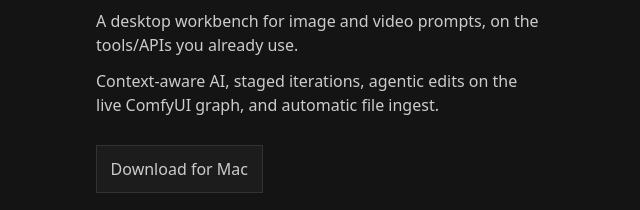
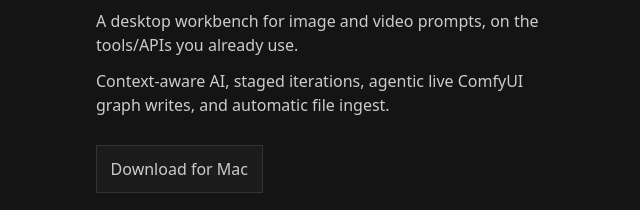
Before and after one commit to ajirokrause-blip/runbench-site, a plain HTML site: page runbench-site/index.html in a window 1280 px wide. Shown: the part 197-407 px from the top of the page, 320-960 px from the left. Drawn offline with Linux system fonts and the light colour scheme.

Commit message:
Name the ComfyUI action as a graph write on the homepage.

```diff
--- a/runbench-site/index.html
+++ b/runbench-site/index.html
@@ -15,7 +15,7 @@
       <span class="version">beta · 1.0.2<span id="count" hidden></span></span>
     </div>
     <p class="summary">A desktop workbench for image and video prompts, on the tools/APIs you already use.</p>
-    <p class="summary">Context-aware AI, staged iterations, agentic edits on the live ComfyUI graph, and automatic file ingest.</p>
+    <p class="summary">Context-aware AI, staged iterations, agentic live ComfyUI graph writes, and automatic file ingest.</p>
     <div class="downloads">
       <a class="button" href="https://pub-0173c5462c854dfa8aa24def4989bbf0.r2.dev/RUNBENCH-1.0.2-arm64.dmg">Download for Mac</a>
       <div>
```
